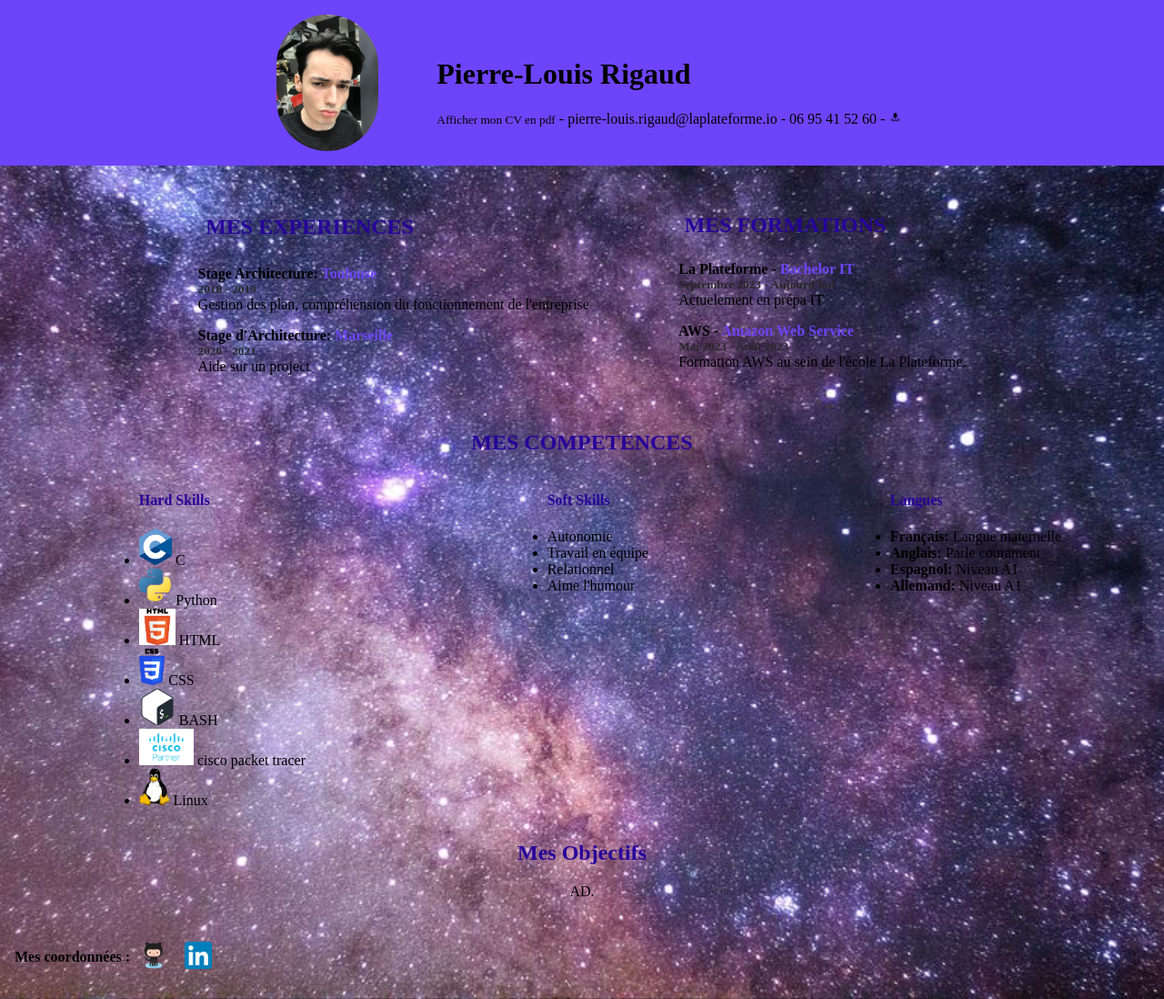
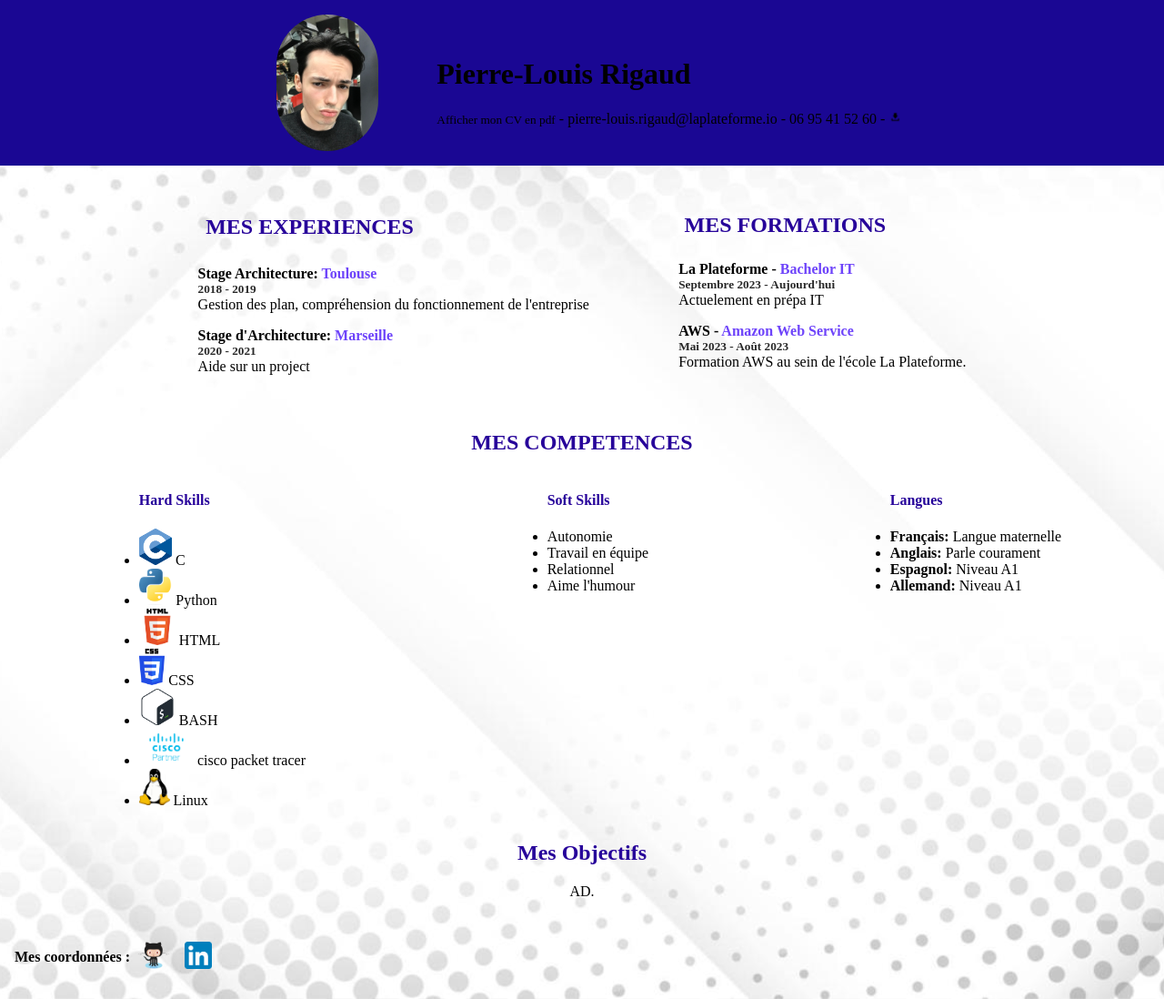
Before and after one commit to pierre-louis-rigaud/cv-html-css, a plain HTML site: page cv/cv-pierre-louis-rigaud.html in a window 1280 px wide. Shown: the whole page at 91% size. Drawn offline with Linux system fonts and the light colour scheme.

Commit message:
html-css

```diff
--- a/cv/cv-pierre-louis-rigaud.css
+++ b/cv/cv-pierre-louis-rigaud.css
@@ -2,7 +2,8 @@ body {
     margin: 0;
     box-sizing: border-box;
     font-family: 'Comic Neue', regular;
-    background: url(./images/Univers.png) center/cover;
+    background: url(./images/White.png) center/cover;
+    min-height: 100vh;
 }
 
 main {
@@ -10,7 +11,7 @@ main {
 }
 
 header {
-    background-color: #6e44fa;
+    background-color: #1a0793;
     display: flex;
     align-items: center;
     justify-content: center;
```
Also changed, not shown: cv/images/Univers_1.png (added), cv/images/Univers_2.png (added), cv/images/Univers_3.png (added), cv/images/White.png (added), cv/images/White_1.png (added), cv/images/Wota.png (added), cv/images/Wota_1.png (added).
